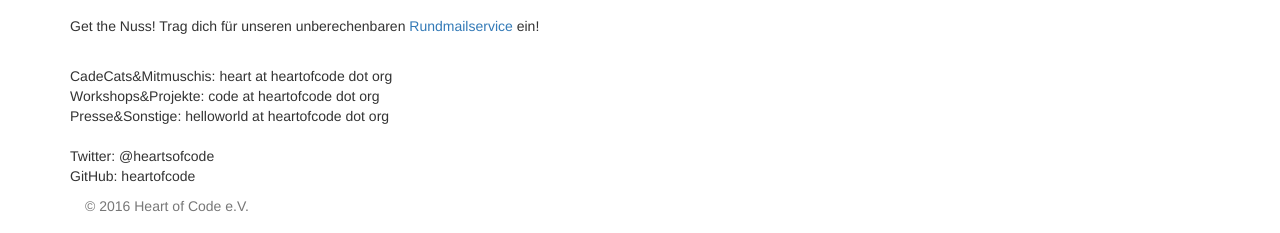
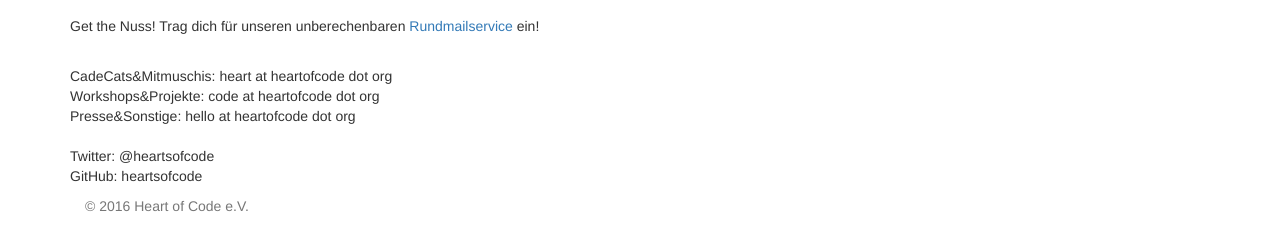
Before and after one commit to heartsofcode/heartofcode, a Jekyll site: the page built from kontakt.html, in a window 1280 px wide. Shown: the part 664-897 px from the top of the page. Built offline with Jekyll 4.4.1, drawn with Linux system fonts in a browser that asks for light colours; nearby versions of some CDN libraries; some web fonts are replaced; library files that are not in the unit come from our copies.

Commit message:
add blogpost

```diff
--- a/kontakt.html
+++ b/kontakt.html
@@ -25,8 +25,8 @@ Berlin<br>
 <p>
   CadeCats&Mitmuschis: heart at heartofcode dot org<br>
   Workshops&Projekte: code at heartofcode dot org<br>
-  Presse&Sonstige: helloworld at heartofcode dot org<br>
+  Presse&Sonstige: hello at heartofcode dot org<br>
   <br>
   Twitter: @heartsofcode<br>
-  GitHub: heartofcode<br>
+  GitHub: heartsofcode<br>
 </p>
--- a/mitmischen.html
+++ b/mitmischen.html
@@ -11,6 +11,6 @@ weight : 3
 
 
 Es ist 2016, los geht's! Bis wir einen eigenen Hackspace gründen können, gibt es noch viel zu tun: Im Februar startet das fliegende Hackenzimmer - dafür organisieren wir in befreundeten Spaces Workshops, Talks und Codingtage. Zeit und Raum für gute Vorsätze und um sich schonmal zu beschnuppern.<br>
-Außerdem gibt es nach wie vor noch viel zu lernen - von anderen Hackspaces! Wir wollen mit euch gemeinsam Veranstaltungen besuchen, auf die ihr euch noch nie hinwagtet!<br>
+Außerdem gibt es nach wie vor noch viel zu lernen - von anderen Hackspaces! Wir wollen mit euch gemeinsam Veranstaltungen besuchen, auf die ihr euch noch nie hinwagtet! Haltet Ausschau nach den Space-Safaris.<br>
 Abonniert unseren <a href="/newsletter.html">Newsletter</a>, folgt uns auf <a href="http://twitter.com/heartsofcode">Twittatwatta</a> oder schaut in unseren <a href="/kalender.html">Kalender</a>, um auf dem Laufenden zu bleiben.<br>
 Macht mit, mit macht, wir freuen uns darauf, euch kennenzulernen!</p>
```
Also changed, not shown: blog/_posts/2015-11-18-hello-worldinnen.md (added, +48 -0 lines), img/hoc-colour.png (added).
